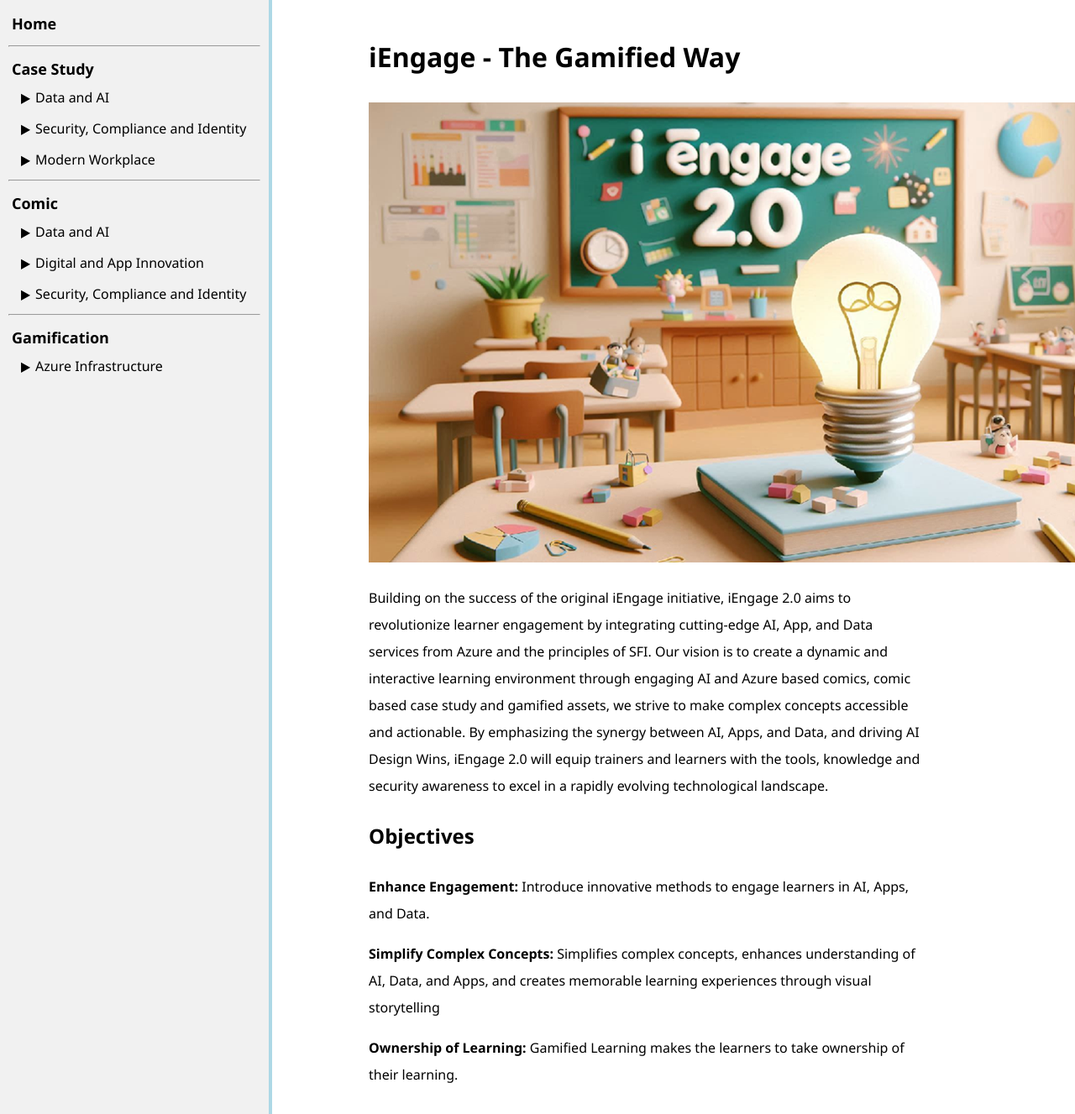
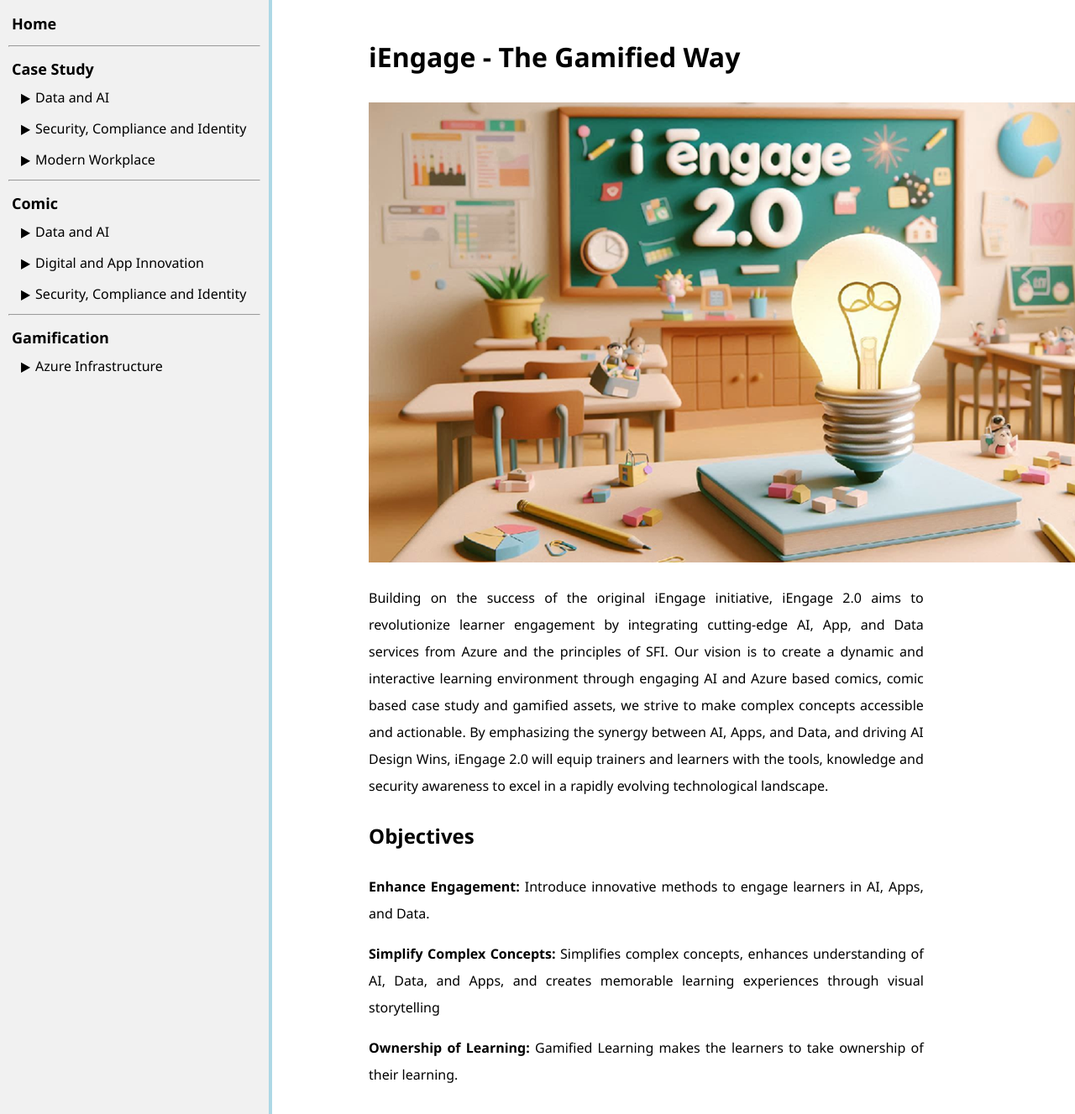
Before and after one commit to ningweinw/iengage, a Jekyll site: the page built from index.markdown, in a window 1280 px wide. Shown: the whole page at 84% size. Built offline with Jekyll 4.4.1, drawn with Linux system fonts in a browser that asks for light colours.

Commit message:
Update style.css

```diff
--- a/assets/css/style.css
+++ b/assets/css/style.css
@@ -31,7 +31,7 @@
 .content-wrapper {
     width: 80%; /* Adjust the width as needed */
     max-width: 1024px; /* Maximum width */
-    text-align: left; /* Center the text */
+    text-align: justify; /* Center the text */
 }
 .divider {
     width: 5px;
```
